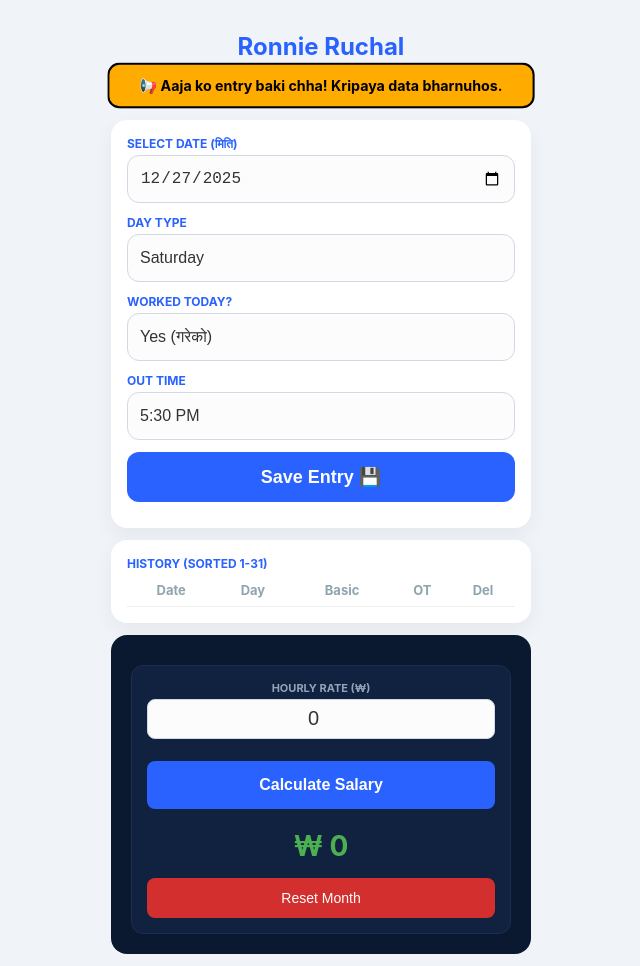
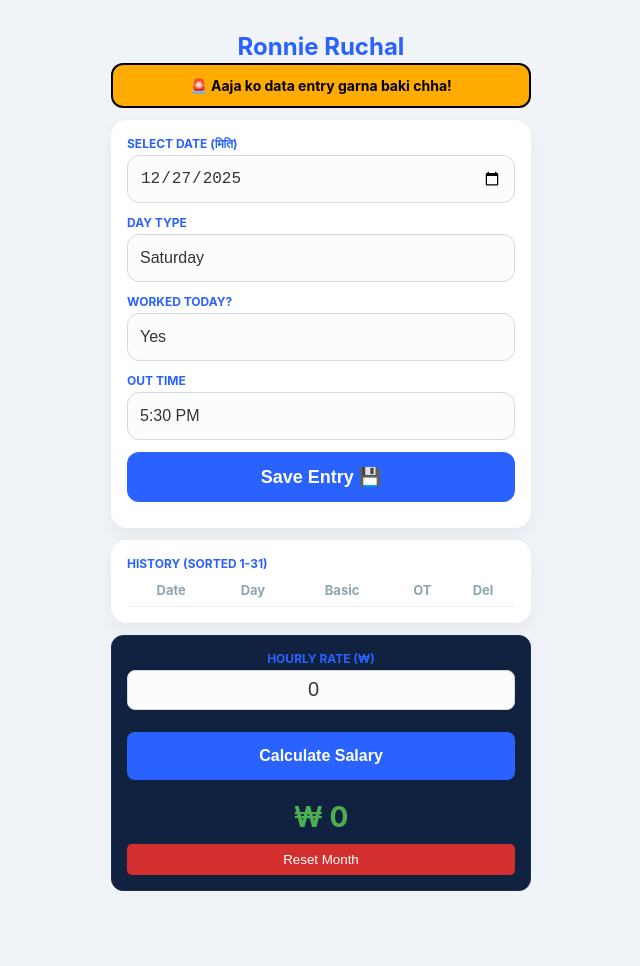
Before and after one commit to smartboy6646-gif/Overtime-ronnie, a plain HTML site: page index.html in a window 1280 px wide. Shown: the whole page, without its empty margins (319-959 px from the left). After the commit the page ends 903 px from the top, so only its background shows below. Drawn offline with Linux system fonts and the light colour scheme.

Commit message:
Update index.html

```diff
--- a/index.html
+++ b/index.html
@@ -3,43 +3,56 @@
 <head>
 <meta charset="UTF-8">
 <meta name="viewport" content="width=device-width, initial-scale=1, maximum-scale=1, user-scalable=no">
-<title>Ronnie Payroll Pro v2.6.9</title>
+<title>Ronnie Payroll Pro v2.7.0</title>
 <style>
 :root { --primary: #2962ff; --bg: #f0f4f8; --card-bg: #ffffff; --text: #333; --red-highlight: #d32f2f; --warn: #ffab00; }
 body{margin:0;font-family:-apple-system,BlinkMacSystemFont,sans-serif;background:var(--bg);color:var(--text);}
 .container{max-width:420px;margin:auto;padding:12px;}
 h2{text-align:center;color:var(--primary);margin-bottom:2px;font-size: 24px;}
 
-#reminderBar {background: var(--warn); color: #000; padding: 12px; border-radius: 12px; text-align: center; font-weight: bold; font-size: 14px; margin-bottom: 12px; display: none; animation: shake 0.6s infinite alternate; border: 2px solid #000;}
-@keyframes shake { 0% {transform: scale(1);} 100% {transform: scale(1.03);} }
+/* Alert Bar Style */
+#reminderBar {
+    background: var(--warn); color: #000; padding: 12px; border-radius: 12px;
+    text-align: center; font-weight: bold; font-size: 14px; margin-bottom: 12px;
+    display: none; border: 2px solid #000; animation: bounce 2s infinite;
+}
+@keyframes bounce { 0%, 20%, 50%, 80%, 100% {transform: translateY(0);} 40% {transform: translateY(-5px);} 60% {transform: translateY(-3px);} }
 
 .card{background:var(--card-bg);padding:16px;border-radius:16px;margin-bottom:12px;box-shadow:0 8px 20px rgba(0,0,0,.05);}
 label{font-size:12px;color:var(--primary);font-weight:bold;display:block;margin-bottom:4px;text-transform:uppercase;}
 
-select, input[type="date"], input[type="number"] {width: 100%; height: 48px; padding: 0 12px; font-size: 16px; border-radius: 12px; border: 1.5px solid #d1d9e6; margin-bottom: 12px; box-sizing: border-box; background-color: #fcfcfc; outline: none; color: #333; display: block; -webkit-appearance: none;}
+select, input[type="date"], input[type="number"] {
+    width: 100%; height: 48px; padding: 0 12px; font-size: 16px; border-radius: 12px;
+    border: 1.5px solid #d1d9e6; margin-bottom: 12px; box-sizing: border-box;
+    background-color: #fcfcfc; color: #333; outline: none; display: block; -webkit-appearance: none;
+}
 
-.btn-save {width: 100%; height: 50px; background: var(--primary); color: #fff; border: none; border-radius: 12px; font-size: 18px; font-weight: bold; cursor: pointer; margin-bottom: 10px;}
+.btn-save {
+    width: 100%; height: 50px; background: var(--primary); color: #fff; border: none;
+    border-radius: 12px; font-size: 18px; font-weight: bold; cursor: pointer; margin-bottom: 10px;
+}
 
 table{width:100%;border-collapse:collapse;font-size:13px;}
 th{color:#90a4ae;text-align:center;border-bottom:1px solid #eee;padding-bottom:8px;}
 td{padding:12px 2px;border-bottom:1px solid #f9f9f9;text-align:center;}
 
 .gate-font { font-size: 16px; font-weight: 900; color: #000; }
-.month-font { font-size: 10px; color: #666; font-weight: normal; }
+.month-font { font-size: 10px; color: #666; }
+.holiday-row { background-color: var(--red-highlight) !important; color: white !important; }
 .holiday-row .gate-font { color: #fff; }
-.holiday-row { background-color: var(--red-highlight) !important; color: white !important; }
-.report-card { background: #0a192f; color: #fff; padding: 20px; border-radius: 16px; margin-top: 10px; }
-.salary-box{background:#112240;padding:15px;border-radius:12px;margin-top:10px;text-align:center;border: 1px solid #1e2d4d;}
-.calc-btn {width: 100%; height: 48px; background: var(--primary); color: #fff; border: none; border-radius: 8px; font-size: 16px; font-weight: bold; margin: 10px 0; cursor: pointer;}
+
+.salary-box{background:#112240;padding:15px;border-radius:12px;margin-top:10px;text-align:center;border: 1px solid #1e2d4d; color: white;}
+.calc-btn { width: 100%; height: 48px; background: var(--primary); color: #fff; border: none; border-radius: 8px; font-size: 16px; font-weight: bold; margin: 10px 0; }
 .total-amt{font-size:28px;color:#4caf50;font-weight:bold;margin:10px 0;}
-.red-btn{background:#d32f2f; width: 100%; height: 40px; color: #fff; border: none; border-radius: 8px; font-size: 14px; margin-top: 5px;}
 .hide{display:none;}
 </style>
 </head>
 <body onload="initApp()">
+
 <div class="container">
     <h2>Ronnie Ruchal</h2>
-    <div id="reminderBar">📢 Aaja ko entry baki chha! Kripaya data bharnuhos.</div>
+
+    <div id="reminderBar">🚨 Aaja ko data entry garna baki chha!</div>
 
     <div class="card">
         <label>Select Date (मिति)</label>
@@ -56,8 +69,8 @@ td{padding:12px 2px;border-bottom:1px solid #f9f9f9;text-align:center;}
         <div id="workedBox" class="hide">
             <label>Worked Today?</label>
             <select id="worked" onchange="updateUI()">
-                <option value="yes">Yes (गरेको)</option>
-                <option value="no">No (नगरेको)</option>
+                <option value="yes">Yes</option>
+                <option value="no">No</option>
             </select>
         </div>
 
@@ -73,25 +86,22 @@ td{padding:12px 2px;border-bottom:1px solid #f9f9f9;text-align:center;}
         </table>
     </div>
 
-    <div class="report-card">
-        <div class="salary-box">
-            <label style="color:#94a3b8; font-size:11px;">Hourly Rate (₩)</label>
-            <input type="number" id="hourlyRate" value="0" style="height:40px; width:100%; text-align:center; font-size:20px; border-radius:8px;">
-            <button class="calc-btn" onclick="calculateSalary()">Calculate Salary</button>
-            <div class="total-amt">₩ <span id="finalSalary">0</span></div>
-            <button class="red-btn" onclick="resetAll()">Reset Month</button>
-        </div>
+    <div class="salary-box">
+        <label>Hourly Rate (₩)</label>
+        <input type="number" id="hourlyRate" value="0" style="width:100%; text-align:center; font-size:20px; border-radius:8px; height:40px;">
+        <button class="calc-btn" onclick="calculateSalary()">Calculate Salary</button>
+        <div class="total-amt">₩ <span id="finalSalary">0</span></div>
+        <button onclick="resetAll()" style="background:#d32f2f; color:white; border:none; padding:8px; border-radius:5px; width:100%;">Reset Month</button>
     </div>
 </div>
 
 <script>
-const STORE_KEY="ronnie_pro_v2.6.9";
+const STORE_KEY="ronnie_pro_v2.7.0";
 let entries=JSON.parse(localStorage.getItem(STORE_KEY)||"[]");
 const weekdayTimes=["5:30 PM","6:00 PM","6:30 PM","7:00 PM","7:30 PM","8:00 PM","8:30 PM","9:00 PM","9:30 PM","10:00 PM","10:30 PM","11:00 PM","11:30 PM","12:00 AM"];
 const weekendTimes=["5:30 PM","6:00 PM","6:30 PM","7:00 PM","7:30 PM","8:00 PM","8:30 PM","9:00 PM"];
 
 function initApp() {
-    // 1. Set current date automatically
     const today = new Date().toISOString().split('T')[0];
     document.getElementById('inputDate').value = today;
     autoDetectDay();
@@ -109,11 +119,11 @@ function playBeep() {
     osc.start(); osc.stop(audioCtx.currentTime + 0.1);
 }
 
+// Fixed Logic: Only hide if EXACT date matches Today
 function checkDailyReminder() {
-    const today = new Date().toISOString().split('T')[0];
-    const hasEntry = entries.find(e => e.date === today);
-    // If no entry for TODAY, show warning
-    document.getElementById('reminderBar').style.display = hasEntry ? 'none' : 'block';
+    const todayStr = new Date().toISOString().split('T')[0];
+    const hasToday = entries.find(e => e.date === todayStr);
+    document.getElementById('reminderBar').style.display = hasToday ? 'none' : 'block';
 }
 
 function autoDetectDay() {
@@ -142,7 +152,7 @@ function saveEntryWithSound() { playBeep(); saveEntry(); checkDailyReminder(); }
 function saveEntry(){
     let date = document.getElementById("inputDate").value;
     let type = document.getElementById("dayType").value;
-    if(entries.find(e=>e.date===date)) return alert("Duplicate Date!");
+    if(entries.find(e=>e.date===date)) return alert("Date Duplicate!");
 
     let outVal = document.getElementById("outTime").value || "5:30 PM";
     let workedVal = (type==="weekday") ? "yes" : document.getElementById("worked").value;
```
